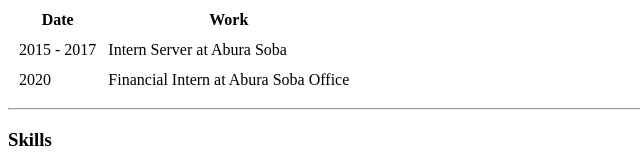
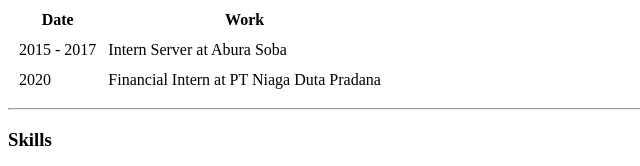
Before and after one commit to mattmaxtane1203/cv, a plain HTML site: page index.html in a window 1280 px wide. Shown: the part 417-583 px from the top of the page, 0-640 px from the left. Drawn offline with Linux system fonts and the light colour scheme.

Commit message:
Edited work experience section;

```diff
--- a/index.html
+++ b/index.html
@@ -56,7 +56,7 @@
             </tr>
             <tr>
                 <td>2020</td>
-                <td>Financial Intern at Abura Soba Office</td>
+                <td>Financial Intern at PT Niaga Duta Pradana</td>
             </tr>
         </tbody>
     </table>
```
